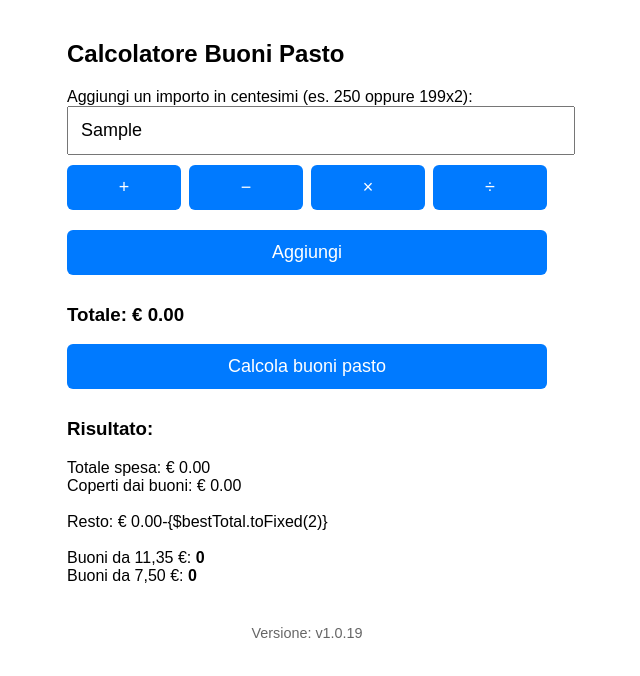
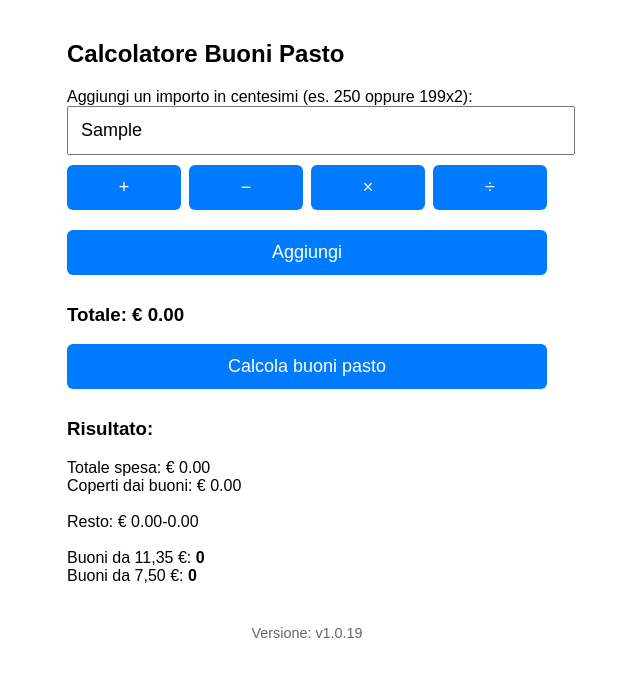
Before and after one commit to Fabio-Costagliola/buoni-pasto, a plain HTML site: page index.html in a window 1280 px wide. Both pictures are taken after typing "Sample" into the empty fields and a click on the button "Calcola buoni pasto". Shown: the whole page, without its empty margins (333-973 px from the left). Drawn offline with Linux system fonts and the light colour scheme.

Commit message:
Update index.html

```diff
--- a/index.html
+++ b/index.html
@@ -201,7 +201,7 @@ function calcola() {
         <h3>Risultato:</h3>
         Totale spesa: € ${target.toFixed(2)}<br>
         Coperti dai buoni: € ${bestTotal.toFixed(2)}<br><br>
-        Resto: € ${target.toFixed(2)}-{$bestTotal.toFixed(2)}<br><br>
+        Resto: € ${target.toFixed(2)}-${bestTotal.toFixed(2)}<br><br>
         Buoni da 11,35 €: <b>${bestLarge}</b><br>
         Buoni da 7,50 €: <b>${bestSmall}</b>
     `;
```
